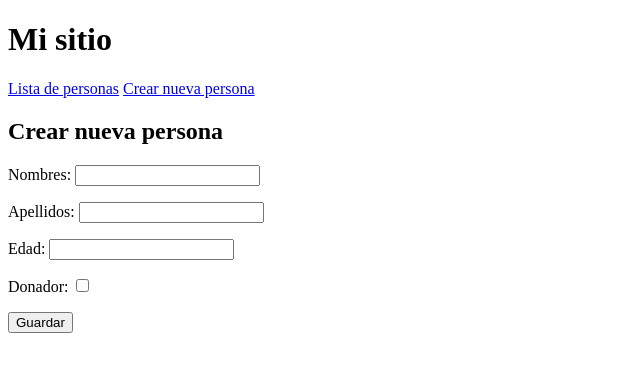
After one commit to JesusFSP/Curso-PWeb2, a Django app: page /create/ in a window 1280 px wide. The commit adds this page. Shown: the top 372 px of the page, without its empty margins (0-640 px from the left). Run offline with Django 5.2, Linux system fonts and the light colour scheme.

Commit message:
Se corrigio los errores al crear una nueva persona, creando una carpeta template global con el archivo base.html

```diff
--- a/git de Django 4 y 5/Django4/listaContactos/settings.py
+++ b/git de Django 4 y 5/Django4/listaContactos/settings.py
@@ -55,7 +55,7 @@ ROOT_URLCONF = 'listaContactos.urls'
 TEMPLATES = [
     {
         'BACKEND': 'django.template.backends.django.DjangoTemplates',
-        'DIRS': [],
+        'DIRS': [BASE_DIR / "templates"],
         'APP_DIRS': True,
         'OPTIONS': {
             'context_processors': [
--- a/git de Django 4 y 5/Django4/personas/templates/personas/persona_form.html
+++ b/git de Django 4 y 5/Django4/personas/templates/personas/persona_form.html
@@ -1,8 +1,10 @@
-{% extends 'base.html' %}
-{% block body %}
-  <h1>Nueva Persona</h1>
-  <form method="post">{% csrf_token %}
+{% extends "base.html" %}
+
+{% block content %}
+  <h2>Crear nueva persona</h2>
+  <form method="post">
+    {% csrf_token %}
     {{ form.as_p }}
-    <input type="submit" value="Save">
+    <button type="submit">Guardar</button>
   </form>
 {% endblock %}
--- /dev/null
+++ b/git de Django 4 y 5/Django4/templates/base.html
@@ -0,0 +1,21 @@
+
+<!DOCTYPE html>
+<html lang="es">
+<head>
+  <meta charset="UTF-8">
+  <title>{% block title %}Mi sitio{% endblock %}</title>
+</head>
+<body>
+  <header>
+    <h1>Mi sitio</h1>
+    <nav>
+      <a href="{% url 'personas:persona-list' %}">Lista de personas</a>
+      <a href="{% url 'personas:persona-create' %}">Crear nueva persona</a>
+    </nav>
+  </header>
+  <main>
+    {% block content %}
+    {% endblock %}
+  </main>
+</body>
+</html>
```
Also changed, not shown: git de Django 4 y 5/Django4/db.sqlite3.
